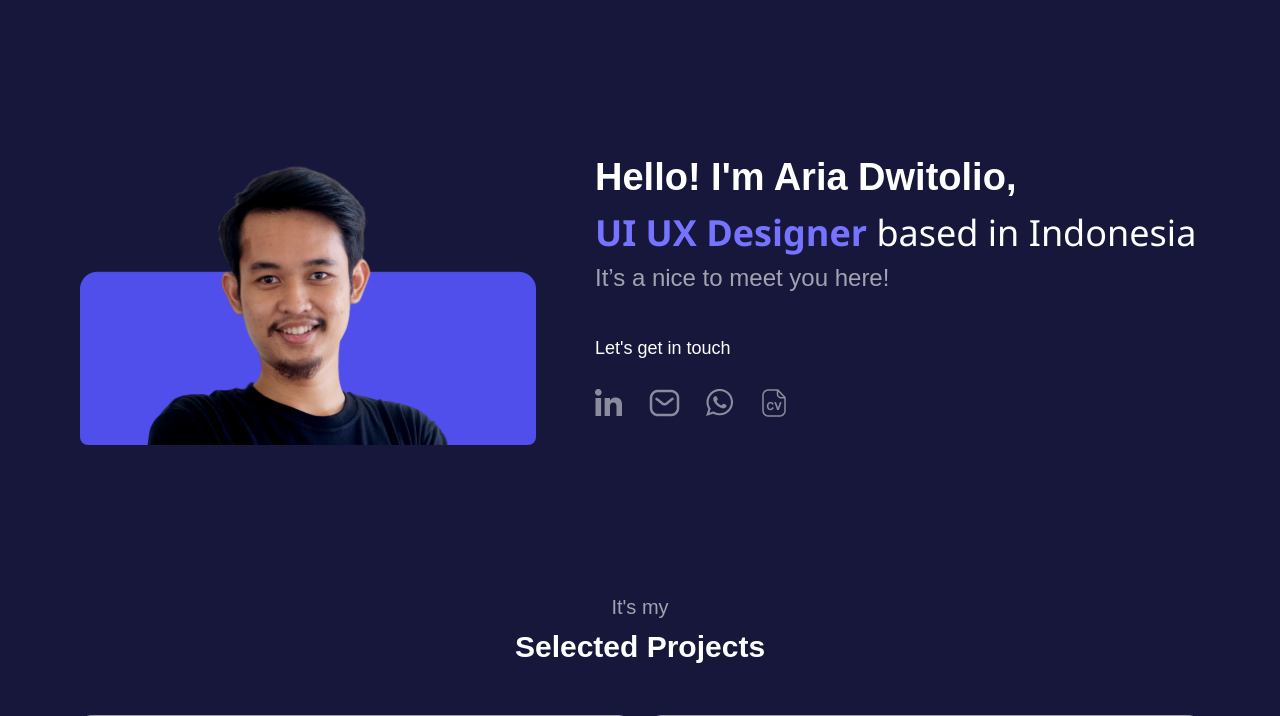
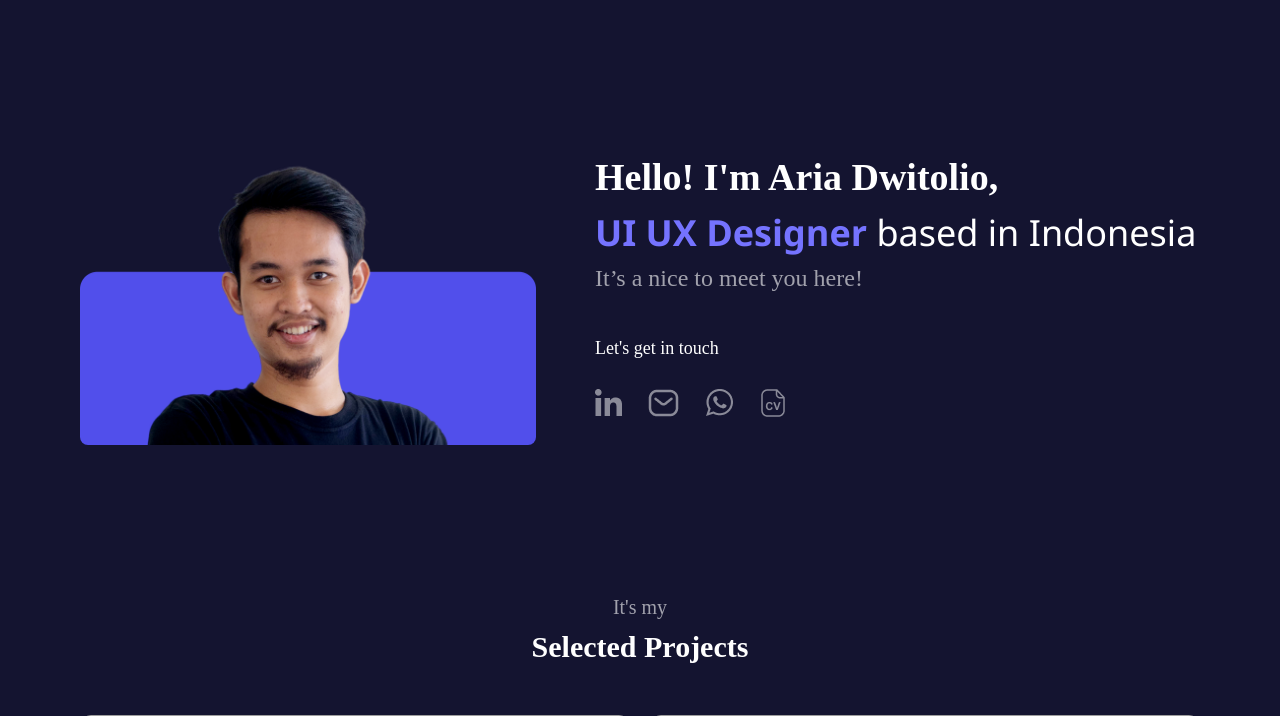
Before and after one commit to ariadwitolio/ariadwitolio.github.io, a PHP site: page / in a window 1280 px wide. Shown: the top 716 px of the page. Run offline with PHP 8.4, Linux system fonts and the light colour scheme; some libraries are stand-ins or nearby versions; grey boxes are pictures that could not be loaded.

Commit message:
Update arlosite.css

```diff
--- a/css/arlosite.css
+++ b/css/arlosite.css
@@ -1,11 +1,11 @@
       body {
-        background-color: #16173A;
-        font-family: Arial;
+        background-color: #141430;
+        font-family: Agrandir;
         text-decoration: none;
         padding-bottom: 0px;
       }
       h2, h3, h4, h5, p {
-        font-family: Arial;
+        font-family: Agrandir;
       }
       * {
          scrollbar-width: thin;
@@ -92,7 +92,7 @@
       }
       #hero h2 {
         font-size: 38px;
-        font-family: Arial;
+        font-family: Agrandir;
       }
       #hero h5 b #name {
         color : #514FEB;
```
